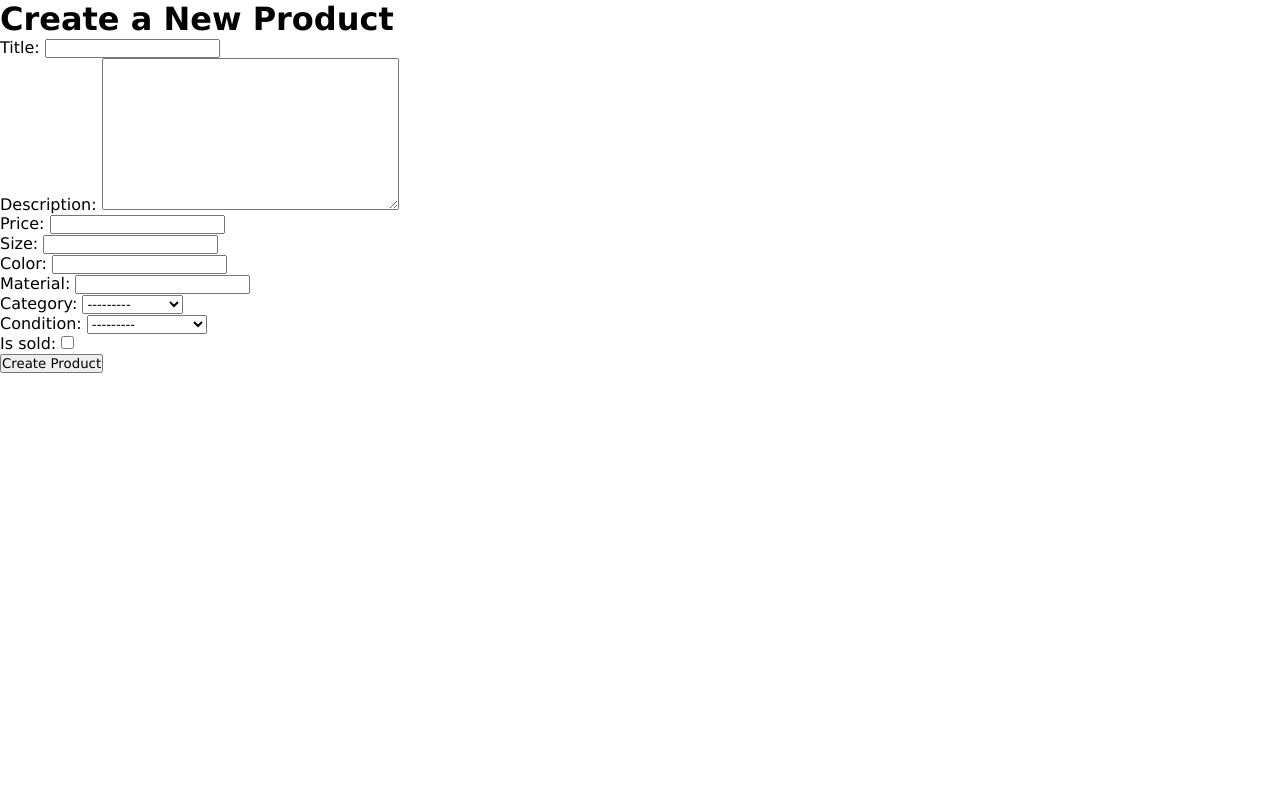
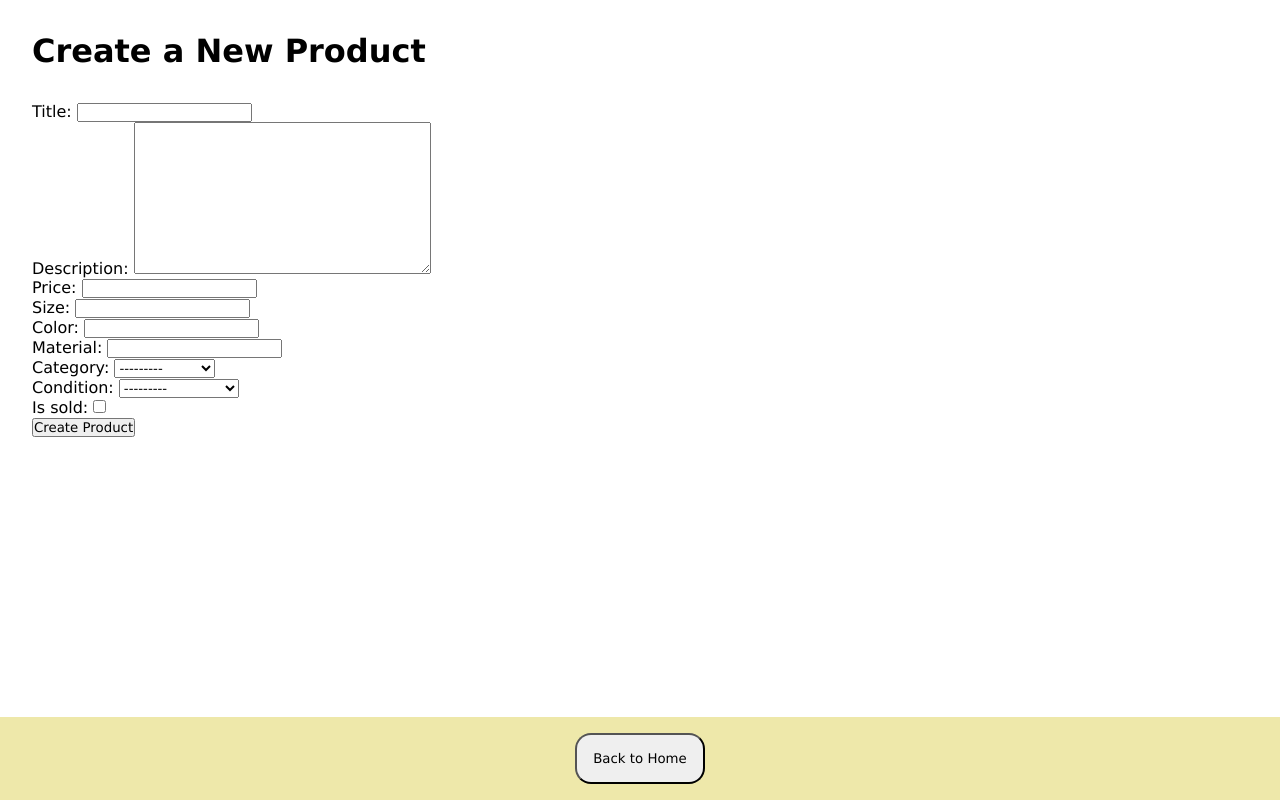
Before and after one commit to LamberlainMuli/csci42, a Django app: page /new/ in a window 1280 px wide. Run offline with Django 5.2, Linux system fonts and the light colour scheme; the visitor is signed in with stand-in values (Sample User, id 1).

Commit message:
updated templates

```diff
--- a/templates/marketplace/product_create.html
+++ b/templates/marketplace/product_create.html
@@ -1,17 +1,21 @@
-{% extends 'base.html' %}
-{% block content %}
-{% load static %}
+{% extends 'base.html' %} {% block content %} {% load static %}
 
 <link rel="stylesheet" type="text/css" href="{% static 'marketplace/styles.css' %}" />
 
-<div class="product-form-container">
-    <h1>Create a New Product</h1>
+<div class="product-details">
+    <h1 class="product-title">Create a New Product</h1>
 
-    <form method="post" enctype="multipart/form-data" class="product-form">
+    <form method="post" enctype="multipart/form-data">
         {% csrf_token %}
         {{ form.as_p }}
         <button type="submit" class="submit-button">Create Product</button>
     </form>
 </div>
 
+<div class="product-actions horizontal-container">
+    <button class="product-actions-home" onclick="location.href='{% url 'marketplace:home' %}'">
+		Back to Home
+	</button>
+</div>
+
 {% endblock %}
```
Also changed, not shown: templates/marketplace/home.html (+2 -7 lines), templates/marketplace/product_detail.html (+7 -4 lines), templates/marketplace/product_update.html (+9 -3 lines), profile_pictures/IMG_1389.JPG (added).
